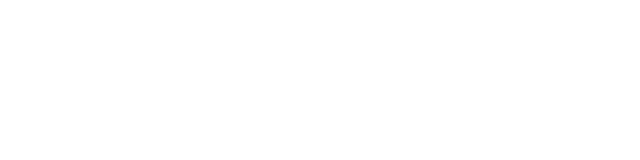
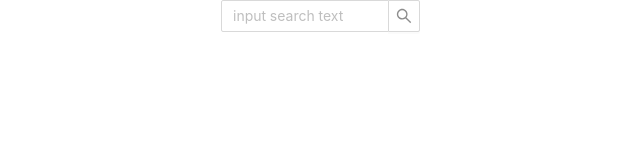
Before and after one commit to thomsz/nearby-locations, a React (Create React App) app: page / in a window 1280 px wide. Shown: the top 160 px of the page, without its empty margins (319-959 px from the left). Built offline with nearby package versions, Linux system fonts and the light colour scheme.

Commit message:
Add basic search field

```diff
--- a/src/App.js
+++ b/src/App.js
@@ -1,7 +1,27 @@
+import React, { useState } from 'react';
+import { Input } from 'antd';
 import './App.css';
 
-function App() {
-	return <div className="App"></div>;
-}
+const { Search } = Input;
+
+const App = () => {
+	const [searchQuery, setSearchQuery] = useState('');
+
+	const onSearch = (input) => {
+		setSearchQuery(input);
+		console.log('submitted', input);
+	};
+
+	return (
+		<div className="App">
+			<Search
+				placeholder="input search text"
+				onSearch={onSearch}
+				style={{ width: 200 }}
+			/>
+			<h2>{searchQuery}</h2>
+		</div>
+	);
+};
 
 export default App;
```
